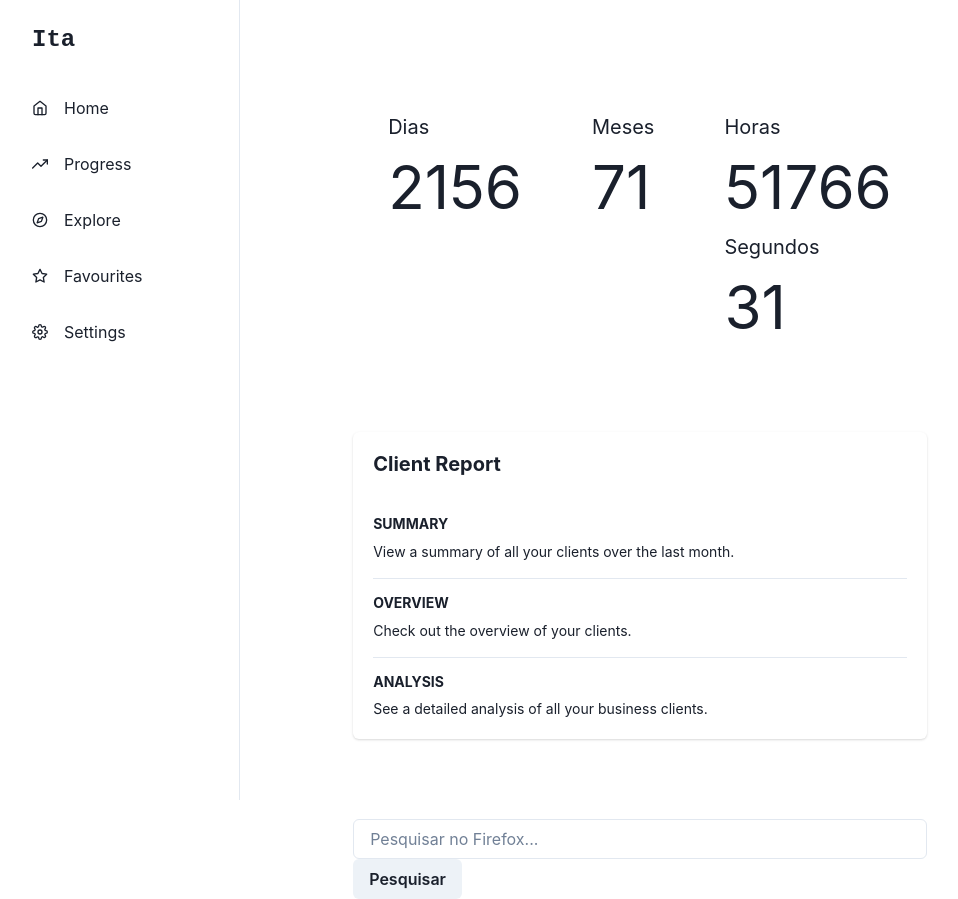
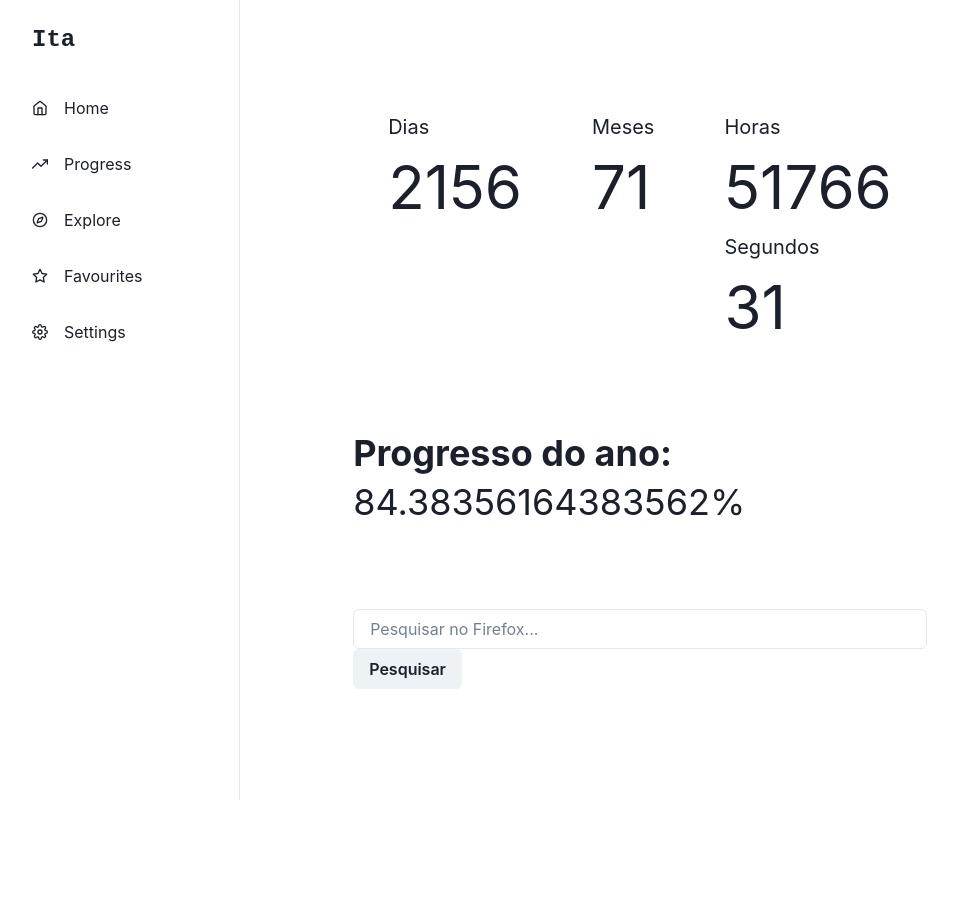
Before and after one commit to BORRAACH/ITA, a React (Vite) app: page / in a window 1280 px wide. Shown: the whole page, without its empty margins (0-958 px from the left). After the commit the page ends 800 px from the top, so only its background shows below. Built offline with nearby package versions, Linux system fonts and the light colour scheme.

Commit message:
adição do progresso de dias do ano em porcentagem

```diff
--- a/src/App.jsx
+++ b/src/App.jsx
@@ -1,10 +1,11 @@
-import { Container, Flex, Grid, Stack, Text } from "@chakra-ui/react";
+import { Box, Container, Flex, Grid, Stack, Text } from "@chakra-ui/react";
 import Days from "./components/calculate/Days";
 import Time from "./components/calculate/Time";
 import Months from "./components/calculate/Months";
 import Cards from "./components/Cards";
 import { AnimatePresence, motion } from "framer-motion";
 import SearchBar from "./components/SearchBar";
+import Percent from "./components/actualyYear/percent";
 
 function App() {
   return (
@@ -23,7 +24,9 @@ function App() {
             <Months />
             <Time />
           </Flex>
-          <Cards />
+          <Box>
+            <Percent />
+          </Box>
           <SearchBar />
         </Stack>
       </Container>
--- /dev/null
+++ b/src/components/actualyYear/percent.jsx
@@ -0,0 +1,29 @@
+import { Box, Heading, Text } from "@chakra-ui/react";
+import { useEffect, useState } from "react";
+
+const calculate = () => {
+  var dataAtual = new Date();
+  var primeiroDeJaneiro = new Date(dataAtual.getFullYear(), 0, 1);
+  var diferencaEmMilissegundos = dataAtual - primeiroDeJaneiro;
+  var diasPassados = Math.floor(
+    diferencaEmMilissegundos / (1000 * 60 * 60 * 24)
+  );
+  var percentual = (diasPassados / 365) * 100;
+
+  return percentual;
+};
+
+export default function Percent() {
+  const [value, setValue] = useState(null);
+
+  useEffect(() => {
+    setValue(calculate);
+  }, []);
+
+  return (
+    <Box>
+      <Heading>Progresso do ano: </Heading>
+      {value && <Text fontSize={"4xl"}>{value}%</Text>}
+    </Box>
+  );
+}
```
